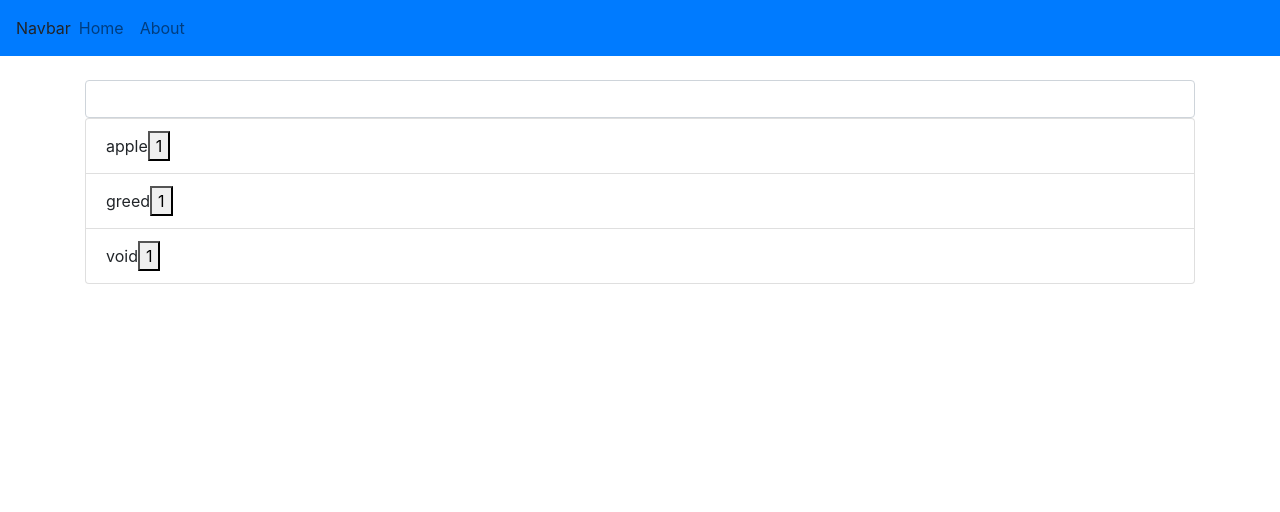
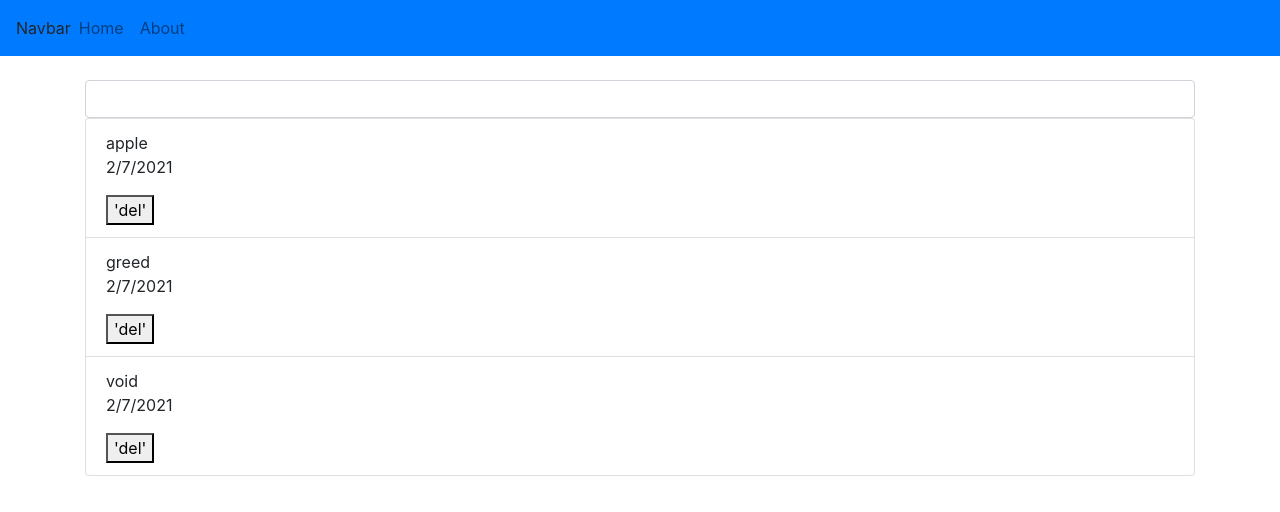
Before and after one commit to iliabes/reactList, a React (Create React App) app: page / in a window 1280 px wide. Shown: the top 512 px of the page. Built offline with nearby package versions, Linux system fonts and the light colour scheme.

Commit message:
add date and button del 25min

```diff
--- a/src/components/notes.js
+++ b/src/components/notes.js
@@ -4,7 +4,7 @@ export const Notes = (notes) => {
     return(
         <ul className='list-group'>
         {notes.notes.map((item) => (
-              <li className='list-group-item'>{item}<button>1</button></li>
+            <li className='list-group-item'>{item}<p>{new Date().toLocaleDateString()}</p><button>'del'</button></li>
 
         ))}
 
```
